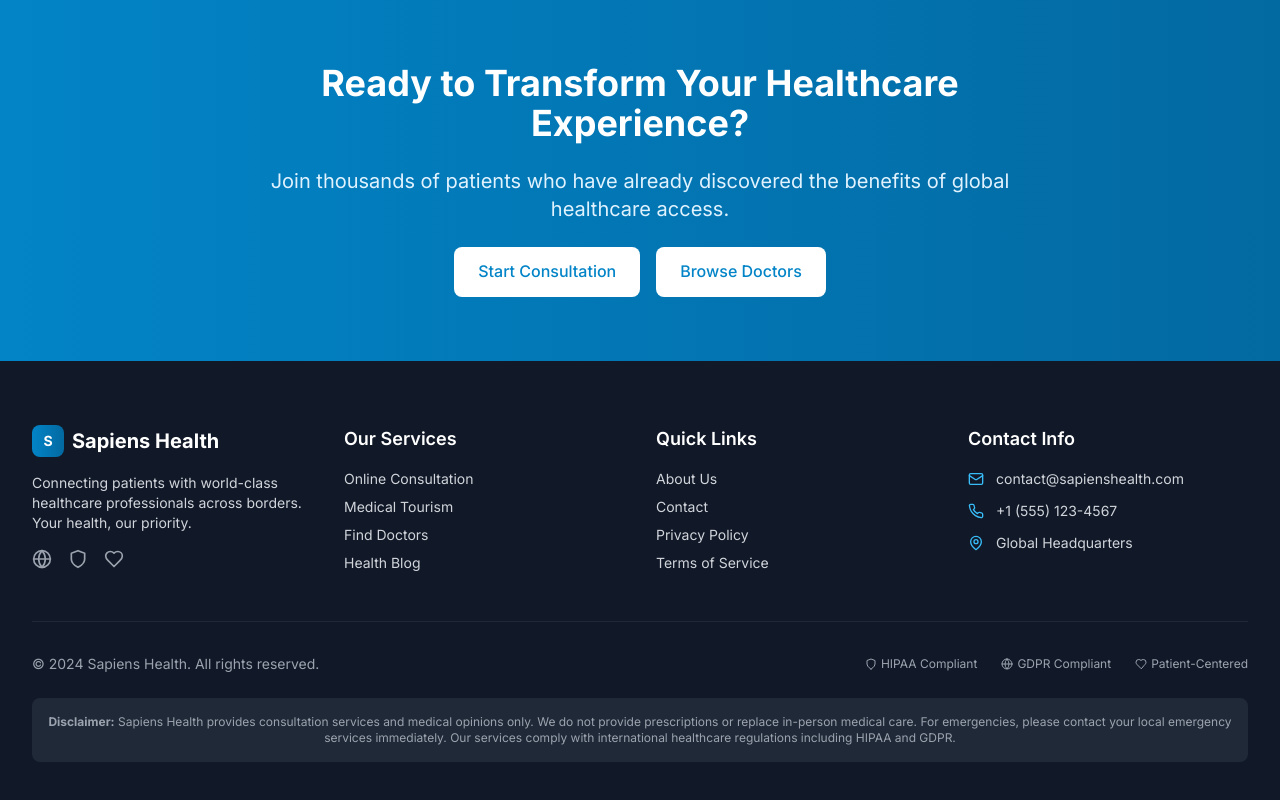
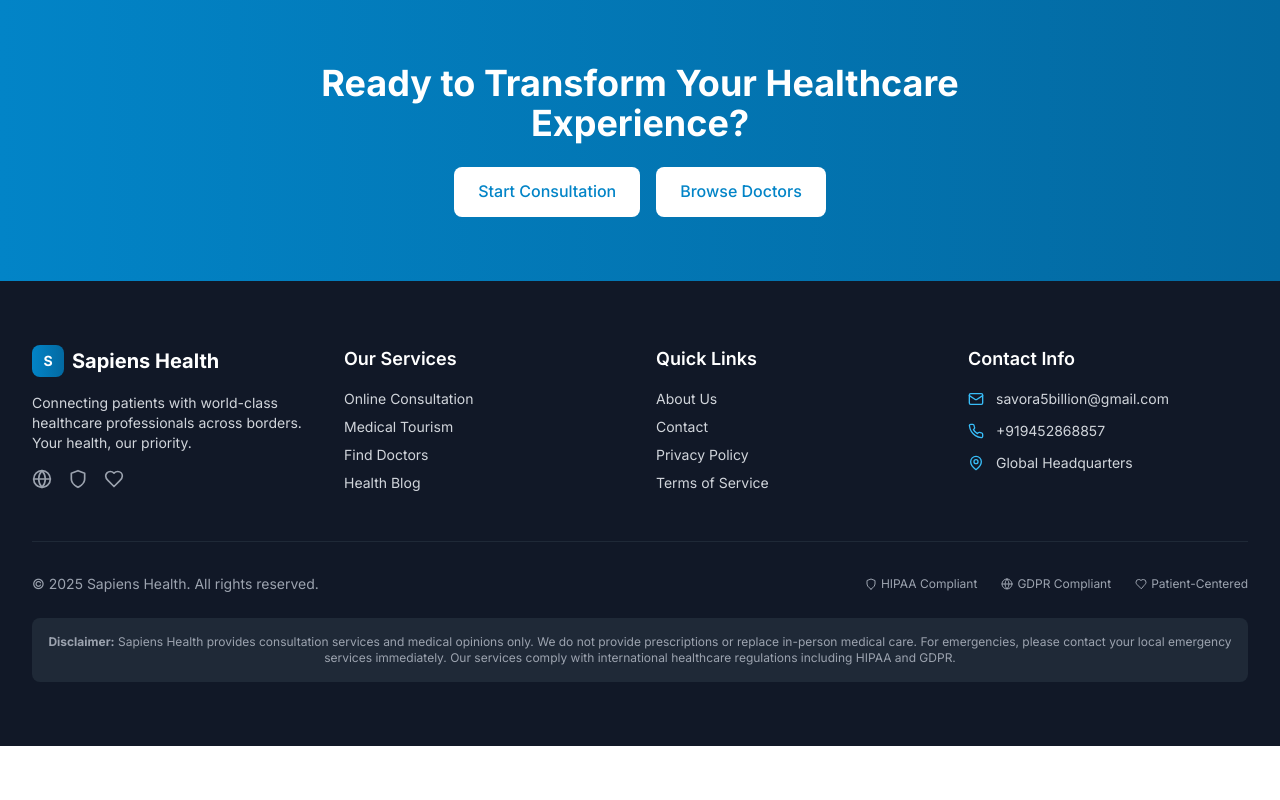
Before and after one commit to savoraTheGlobalApp/telehealth, a React (Create React App) app: page / in a window 1280 px wide. Shown: the part 1800-2600 px from the top of the page. After the commit the page ends 2546 px from the top, so only its background shows below. Built offline with nearby package versions, Linux system fonts and the light colour scheme.

Commit message:
Update contact information

```diff
--- a/src/components/Footer.tsx
+++ b/src/components/Footer.tsx
@@ -92,11 +92,11 @@ const Footer: React.FC = () => {
             <div className="space-y-3 text-sm text-gray-300">
               <div className="flex items-center space-x-3">
                 <Mail size={16} className="text-primary-400" />
-                <span>contact@sapienshealth.com</span>
+                <span>savora5billion@gmail.com</span>
               </div>
               <div className="flex items-center space-x-3">
                 <Phone size={16} className="text-primary-400" />
-                <span>+1 (555) 123-4567</span>
+                <span>+919452868857</span>
               </div>
               <div className="flex items-center space-x-3">
                 <MapPin size={16} className="text-primary-400" />
@@ -110,7 +110,7 @@ const Footer: React.FC = () => {
         <div className="border-t border-gray-800 mt-12 pt-8">
           <div className="flex flex-col md:flex-row justify-between items-center space-y-4 md:space-y-0">
             <div className="text-sm text-gray-400">
-              <p>&copy; 2024 Sapiens Health. All rights reserved.</p>
+              <p>&copy; 2025 Sapiens Health. All rights reserved.</p>
             </div>
             <div className="flex flex-wrap items-center space-x-6 text-xs text-gray-400">
               <span className="flex items-center space-x-1">
--- a/src/pages/Home.tsx
+++ b/src/pages/Home.tsx
@@ -321,9 +321,9 @@ const Home: React.FC = () => {
             <h2 className="text-3xl md:text-4xl font-bold">
               Ready to Transform Your Healthcare Experience?
             </h2>
-            <p className="text-xl text-primary-100">
+            {/* <p className="text-xl text-primary-100">
               Join thousands of patients who have already discovered the benefits of global healthcare access.
-            </p>
+            </p> */}
             <div className="flex flex-col sm:flex-row gap-4 justify-center">
               <Link to="/online-consultation" className="btn-primary bg-white text-primary-600 hover:bg-gray-100">
                 Start Consultation
```
